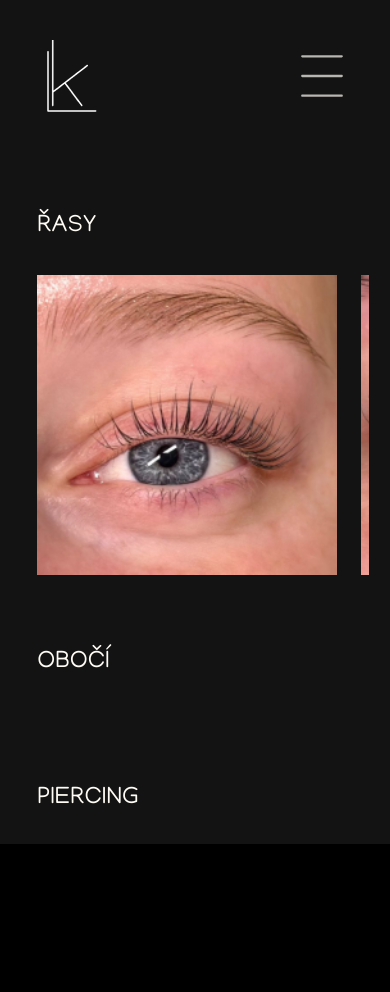
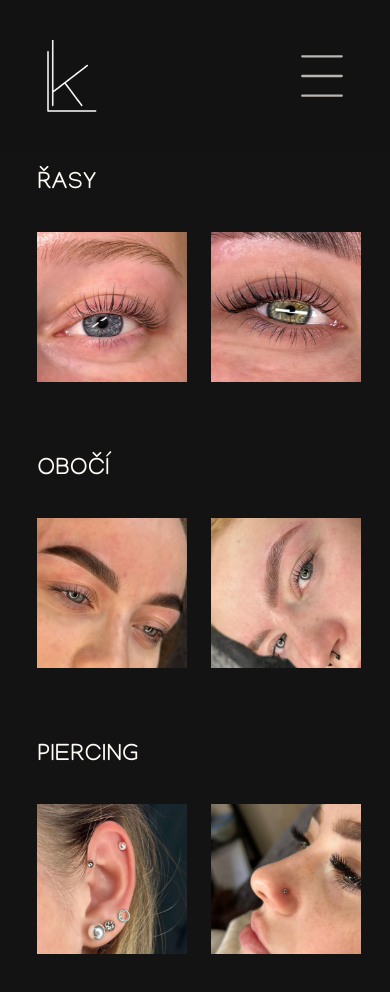
Before and after one commit to miriamorlikova/amen-ostrava, a React (Vite) app: page /work in a window 390 px wide. Shown: the top 992 px of the page. Before the commit the page ends 844 px from the top, so only its background shows below. Built offline with nearby package versions, Linux system fonts and the light colour scheme; a web font is replaced by a local one.

Commit message:
sixth commit

```diff
--- /dev/null
+++ b/src/components/MobileMenu.tsx
@@ -0,0 +1,40 @@
+import React from "react";
+import { IoCloseOutline } from "react-icons/io5";
+import NavLink from "./NavLink";
+
+type MobileMenuProps = {};
+
+const MobileMenu = (props: MobileMenuProps) => {
+	return (
+		<div>
+			<IoCloseOutline className="opacity-70 hover:opacity-100 z-[40] transition-colors duration-500 h-10 w-10 absolute top-12 right-10" />
+			<nav className="bg-primary-light w-[300px] absolute z-[30] right-0 h-full justify-start items-center flex flex-col bg-opacity-90 text-primary-dark bottom-0">
+				<div className="py-16 text-xl flex flex-col">
+					<NavLink to="/about" theme="dark">
+						o mně
+					</NavLink>
+					<NavLink to="/work" theme="dark">
+						práce
+					</NavLink>
+					<NavLink to="/brows" theme="dark">
+						obočí
+					</NavLink>
+					<NavLink to="/lashes" theme="dark">
+						řasy
+					</NavLink>
+					<NavLink to="/piercings" theme="dark">
+						piercing
+					</NavLink>
+					<NavLink to="/prices" theme="dark">
+						ceník
+					</NavLink>
+					<NavLink to="/contact" theme="dark">
+						kontakt
+					</NavLink>
+				</div>
+			</nav>
+		</div>
+	);
+};
+
+export default MobileMenu;
--- a/src/components/MobileNavBar.tsx
+++ b/src/components/MobileNavBar.tsx
@@ -4,59 +4,51 @@ import Logo from "./Logo";
 import { CiMenuBurger } from "react-icons/ci";
 import { IoCloseOutline } from "react-icons/io5";
 import NavLink from "./NavLink";
+import MobileMenu from "./MobileMenu";
 
 type MobileNavBarProps = {
 	theme: "light" | "dark";
+	navbarBackground?: string;
+	backgroundImage?: string;
 };
 
-const MobileNavBar = ({ theme }: MobileNavBarProps) => {
+const MobileNavBar = ({
+	theme,
+	navbarBackground,
+	backgroundImage,
+}: MobileNavBarProps) => {
 	const textColor =
 		theme === "light" ? "text-primary-light" : "text-primary-dark";
-	const menuBackground =
-		theme === "dark" ? "bg-primary-light" : "bg-primary-dark";
-	const [isMenuOpen, setIsMenuOpen] = useState(false);
+	const backgroundColor = navbarBackground || "bg-transparent";
+	const [isMenuOpen, setIsMenuOpen] = useState<Boolean>(false);
 
 	return (
 		<div
-			className={`$fixed w-full z-[30] flex ${menuBackground} transition-colors duration-500`}
+			className={`$fixed w-full z-[30] flex ${backgroundColor} transition-colors duration-500`}
 		>
-			<div className={`absolute top-0 left-0 ${textColor}`}>
-				<Logo theme={theme} />
-			</div>
 			<button onClick={() => setIsMenuOpen(!isMenuOpen)}>
 				{isMenuOpen ? (
-					<div>
-						<IoCloseOutline className="opacity-70 hover:opacity-100 z-[40] transition-colors duration-500 h-10 w-10 absolute top-12 right-10" />
-						<nav className="bg-primary-light w-[300px] absolute z-[30] right-0 h-full justify-start items-center flex flex-col bg-opacity-90 text-primary-dark bottom-0">
-							<div className="py-16 text-xl flex flex-col">
-								<NavLink to="/about" theme="dark">
-									o mně
-								</NavLink>
-								<NavLink to="/work" theme="dark">
-									práce
-								</NavLink>
-								<NavLink to="/brows" theme="dark">
-									obočí
-								</NavLink>
-								<NavLink to="/lashes" theme="dark">
-									řasy
-								</NavLink>
-								<NavLink to="/piercings" theme="dark">
-									piercing
-								</NavLink>
-								<NavLink to="/prices" theme="dark">
-									ceník
-								</NavLink>
-								<NavLink to="/contact" theme="dark">
-									kontakt
-								</NavLink>
-							</div>
-						</nav>
+					<MobileMenu />
+				) : (
+					<div
+						className={`fixed w-full z-[30] flex justify-center pt-10 pb-14 ${textColor} ${backgroundColor} transition-all duration-300 pb-28`}
+						style={
+							backgroundImage
+								? {
+										backgroundImage: `url(${backgroundImage})`,
+										backgroundSize: "cover",
+										backgroundPosition: "center",
+									}
+								: {}
+						}
+					>
+						<div className={`absolute top-0 left-0 ${textColor}`}>
+							<Logo theme={theme} />
+						</div>
+						<CiMenuBurger
+							className={`opacity-70 hover:opacity-100 transition-colors duration-500 h-14 w-14 absolute top-12 right-10 ${textColor}`}
+						/>
 					</div>
-				) : (
-					<CiMenuBurger
-						className={`opacity-70 hover:opacity-100 transition-colors duration-500 h-14 w-14 absolute top-12 right-10 ${textColor}`}
-					/>
 				)}
 			</button>
 			<nav className="ml-[17%] mr-[17%] flex flex-col gap-2 font-exo"> </nav>
--- /dev/null
+++ b/src/components/WorkItem.tsx
@@ -0,0 +1,39 @@
+import { motion } from "framer-motion";
+
+type WorkItemProps = {
+	title: string;
+	images: string[];
+	containerRef: React.RefObject<HTMLDivElement>;
+	width: number;
+};
+
+const WorkItem = ({ title, images, containerRef, width }: WorkItemProps) => {
+	return (
+		<div className="flex flex-col mb-8">
+			<h1 className="ml-2 mb-8">{title}</h1>
+			<div
+				ref={containerRef}
+				className="overflow-x-scroll w-full relative mx-2"
+			>
+				<motion.div
+					drag="x"
+					dragConstraints={{ right: 0, left: -width }}
+					className="flex cursor-grab gap-6 active:cursor-grabbing items-center"
+				>
+					{images.map((image, index) => (
+						<div
+							className="aspect-square shrink-0 min-w-[150px] sm:min-w-[200px] md:min-w-[300px] lg:min-w-[400px] xl:min-w-[500px]"
+							style={{
+								backgroundImage: `url(${image})`,
+								backgroundSize: "cover",
+								backgroundPosition: "center",
+							}}
+							key={index}
+						/>
+					))}
+				</motion.div>
+			</div>
+		</div>
+	);
+};
+export default WorkItem;
--- a/src/layout/MainSection.tsx
+++ b/src/layout/MainSection.tsx
@@ -26,7 +26,7 @@ const MainSection = ({}: MainSectionProps) => {
 				)}
 
 				<div className="text-primary-light uppercase absolute sm:bottom-32 bottom-10 mb-10 flex flex-col items-center w-full">
-					<h1 className="font-cormorant font-thin lg:text-[12rem] xxl:text-[14rem] mb-0 text-8xl sm:text-9xl md:text-[10rem] lg:mb-[-3.5rem]">
+					<h1 className="font-cormorant font-thin lg:text-[12rem] xxl:text-[14rem] mb-0 text-8xl sm:text-9xl md:text-[10rem] ">
 						amen
 					</h1>
 					<h3 className="lg:text-3xl text-xl sm:text-2xl xxl:text-4xl ">
--- a/src/layout/WorkSection.tsx
+++ b/src/layout/WorkSection.tsx
@@ -1,6 +1,8 @@
 import withTransition from "../utils/withTransition";
 import useMediaQuery from "../utils/useMediaQuery";
 import NavBar from "../components/NavBar";
+import MobileNavBar from "../components/MobileNavBar";
+import { useEffect, useRef, useState } from "react";
 import lashes1 from "../assets/lashes/lashes-image-1.png";
 import lashes2 from "../assets/lashes/lashes-image-2.png";
 import lashes3 from "../assets/lashes/lashes-image-3.png";
@@ -16,117 +18,88 @@ import pierc2 from "../assets/piercings/pierc-image-2.png";
 import pierc3 from "../assets/piercings/pierc-image-3.png";
 import pierc4 from "../assets/piercings/pierc-image-4.png";
 import pierc5 from "../assets/piercings/pierc-image-5.png";
-import { useEffect, useRef, useState } from "react";
-import { motion } from "framer-motion";
-import MobileNavBar from "../components/MobileNavBar";
-
-type WorkSectionProps = {};
+import WorkItem from "../components/WorkItem";
 
 const lashes = [lashes1, lashes2, lashes3, lashes4, lashes5];
 const eyebrows = [brows1, brows2, brows3, brows4, brows5];
 const piercings = [pierc1, pierc2, pierc3, pierc4, pierc5];
 
-const WorkSection = ({}: WorkSectionProps) => {
-	const isAboveMediumScreen = useMediaQuery("(min-width: 1250px)");
-	const [width, setWidth] = useState(0);
-	const containerRef = useRef<HTMLDivElement>(null);
+const WorkSection = () => {
+	const isNavBarVisible = useMediaQuery("(min-width: 1250px)");
+
+	const lashesRef = useRef<HTMLDivElement>(null);
+	const browsRef = useRef<HTMLDivElement>(null);
+	const piercingsRef = useRef<HTMLDivElement>(null);
+
+	const [widths, setWidths] = useState({
+		lashes: 0,
+		brows: 0,
+		piercings: 0,
+	});
+
+	const calculateWidth = (ref: React.RefObject<HTMLDivElement>) => {
+		if (!ref.current) return 0;
+		return ref.current.scrollWidth - ref.current.offsetWidth;
+	};
 
 	useEffect(() => {
-		if (containerRef.current == null) return;
-		setWidth(
-			containerRef.current.scrollWidth - containerRef.current.offsetWidth
-		);
+		const updateWidths = () => {
+			setWidths({
+				lashes: calculateWidth(lashesRef),
+				brows: calculateWidth(browsRef),
+				piercings: calculateWidth(piercingsRef),
+			});
+		};
+
+		updateWidths();
+
+		window.addEventListener("resize", updateWidths);
+
+		return () => {
+			window.removeEventListener("resize", updateWidths);
+		};
 	}, []);
 
 	return (
-		<div className="h-full overflow-y-auto w-screen bg-primary-dark">
-			{isAboveMediumScreen && (
+		<div className="min-h-screen overflow-y-auto w-screen bg-primary-dark">
+			{isNavBarVisible ? (
 				<NavBar
 					navbarBackground="bg-primary-dark bg-opacity-[90%]"
 					theme="light"
 				/>
+			) : (
+				<MobileNavBar
+					theme="light"
+					navbarBackground="bg-primary-dark bg-opacity-[90%]"
+				/>
 			)}
-			<MobileNavBar theme="light" />
 
-			<div className="text-primary-light uppercase xxl:text-4xl xl:text-3xl text-2xl flex flex-col w-[85%] h-full m-auto gap-10 xxl:gap-14 relative top-[25%] ">
-				{/* LASHES */}
-				<div className="flex flex-col mb-8">
-					<h1 className="ml-2 mb-8">řasy</h1>
-					<div
-						ref={containerRef}
-						className="overflow-x-scroll  w-full relative mx-2 "
-					>
-						<motion.div
-							dragConstraints={{ right: 0, left: -width }}
-							drag="x"
-							className="flex cursor-grab gap-6 active:cursor-grabbing items-center"
-						>
-							{lashes.map((image, index) => (
-								<div
-									className="aspect-square shrink-0 sm:min-w-[400px] xxl:min-w-[500px] min-w-[300px]"
-									style={{
-										backgroundImage: `url(${image})`,
-										backgroundSize: "cover",
-										backgroundPosition: "center",
-									}}
-									key={index}
-								/>
-							))}
-						</motion.div>
-					</div>
-				</div>
-				{/* EYEBROWS */}
-				<div className="flex flex-col mb-8">
-					<h1 className="ml-2 mb-8">obočí</h1>
-					<div
-						ref={containerRef}
-						className="overflow-x-scroll  w-full relative mx-2 "
-					>
-						<motion.div
-							dragConstraints={{ right: 0, left: -width }}
-							drag="x"
-							className="flex cursor-grab gap-6 active:cursor-grabbing items-center"
-						>
-							{eyebrows.map((image, index) => (
-								<div
-									className="aspect-square shrink-0 sm:min-w-[400px] xxl:min-w-[500px] min-w-                 [300px]"
-									style={{
-										backgroundImage: `url(${image})`,
-										backgroundSize: "cover",
-										backgroundPosition: "center",
-									}}
-									key={index}
-								/>
-							))}
-						</motion.div>
-					</div>
-				</div>
-				{/* PIERCINGS */}
-				<div className="xxl:pb-60 xl:pb-48 pb-40 flex flex-col">
-					<h1 className="ml-2 mb-8">piercing</h1>
-					<div
-						ref={containerRef}
-						className="overflow-x-scroll  w-full relative mx-2 "
-					>
-						<motion.div
-							dragConstraints={{ right: 0, left: -width }}
-							drag="x"
-							className="flex cursor-grab gap-6 active:cursor-grabbing items-center"
-						>
-							{piercings.map((image, index) => (
-								<div
-									className="aspect-square shrink-0 sm:min-w-[400px] xxl:min-w-[500px] min-w-             [300px]"
-									style={{
-										backgroundImage: `url(${image})`,
-										backgroundSize: "cover",
-										backgroundPosition: "center",
-									}}
-									key={index}
-								/>
-							))}
-						</motion.div>
-					</div>
-				</div>
+			<div className="text-primary-light uppercase xxl:text-4xl xl:text-3xl text-2xl flex flex-col w-[85%] h-full m-auto gap-10 xxl:gap-14 relative">
+				{/* Spacer div */}
+				<div className="h-32 sm:h-40 md:h-44 lg:h-48 xl:h-64" />
+				{/* Řasy */}
+				<WorkItem
+					title="řasy"
+					images={lashes}
+					containerRef={lashesRef}
+					width={widths.lashes}
+				/>
+				{/* Obočí */}
+				<WorkItem
+					title="obočí"
+					images={eyebrows}
+					containerRef={browsRef}
+					width={widths.brows}
+				/>
+				{/* Piercing */}
+				<WorkItem
+					title="piercing"
+					images={piercings}
+					containerRef={piercingsRef}
+					width={widths.piercings}
+				/>{" "}
+				{/* Spacer div */}
+				<div className="h-16 sm:h-20 lg:h-24 xl:h-32" />
 			</div>
 		</div>
 	);
```
